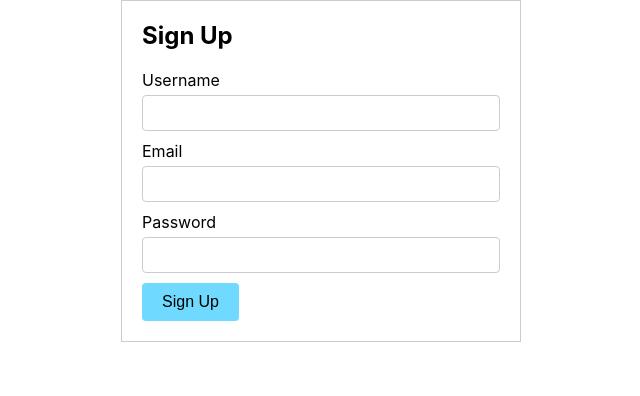
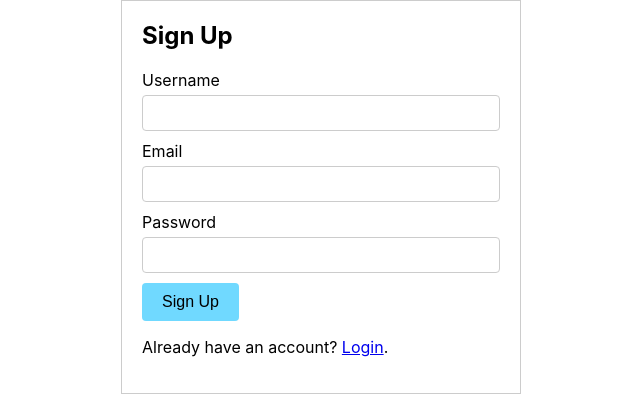
Before and after one commit to VictorApaez/meow-madness, a React (Create React App) app in the folder client/: page /signup in a window 1280 px wide. Shown: the top 396 px of the page, without its empty margins (319-959 px from the left). Built offline with nearby package versions, Linux system fonts and the light colour scheme.

Commit message:
created link to login

```diff
--- a/client/src/components/Signup.jsx
+++ b/client/src/components/Signup.jsx
@@ -1,5 +1,6 @@
 import React from "react";
 import "../styles/Signup.css";
+import { Link } from "react-router-dom";
 
 function Signup() {
   return (
@@ -42,6 +43,13 @@
         <button type="submit" className="signup__button">
           Sign Up
         </button>
+        <p className="signup__login-link">
+          Already have an account?{" "}
+          <Link to="/login" className="signup__link">
+            Login
+          </Link>
+          .
+        </p>
       </form>
     </div>
   );
```
